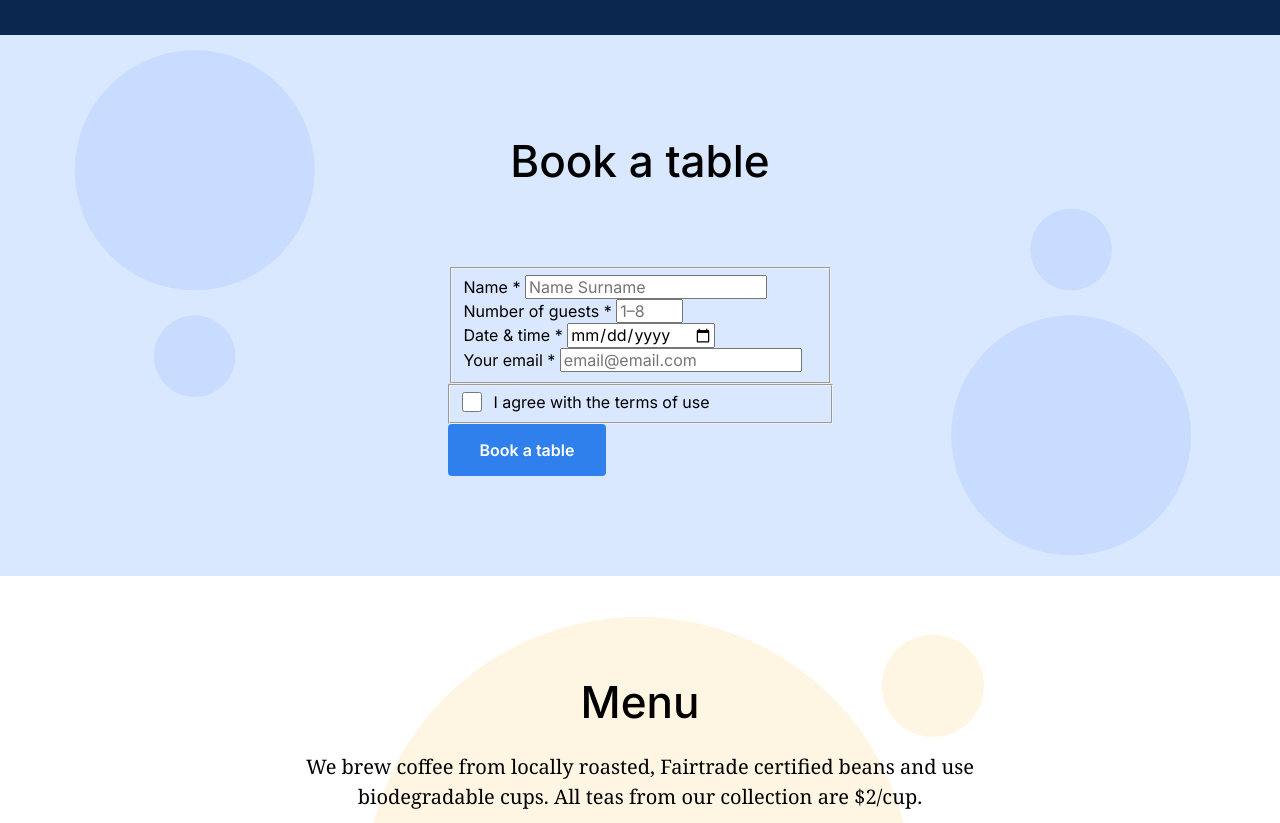
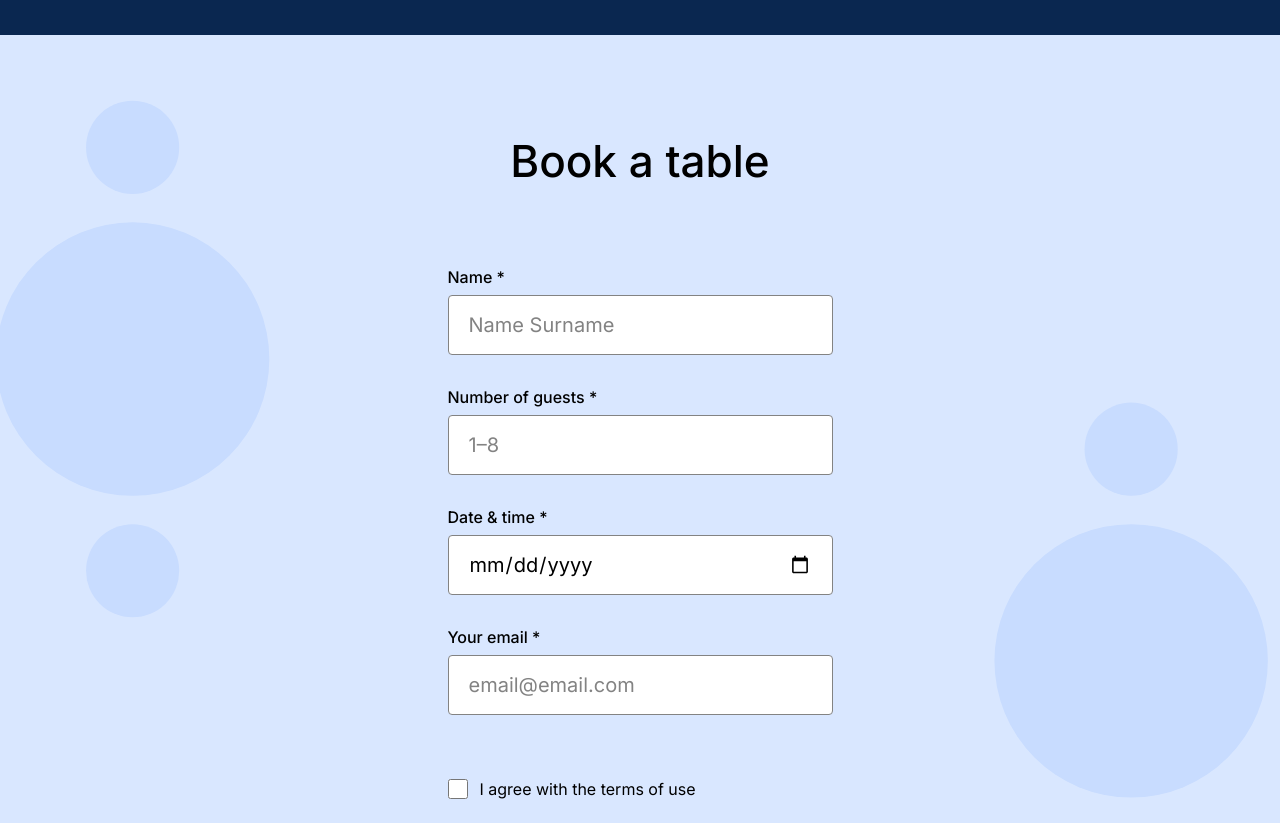
Before and after one commit to DamariMorgado/se_project_coffeeshop, a plain HTML site: page index.html in a window 1280 px wide. Shown: the part 1700-2523 px from the top of the page. Drawn offline with Linux system fonts and the light colour scheme.

Commit message:
Update reservation.css fixed the hover and added missing styles.

```diff
--- a/blocks/reservation.css
+++ b/blocks/reservation.css
@@ -2,21 +2,110 @@
   background-color: #d9e7ff;
   background-image: url("../images/background_reservation.svg");
   background-repeat: no-repeat;
+  background-position: center;
   background-size: cover;
-  background-position: center;
   padding: 100px 80px;
 }
 
 .reservation__title {
+  text-align: center;
+  margin: 0 0 80px 0;
+  font-family: "Inter";
+  font-style: normal;
   font-weight: 500;
   font-size: 44px;
   line-height: 52px;
-  text-align: center;
-  margin-top: 0;
-  margin-bottom: 80px;
+  color: #000000;
 }
 
 .reservation__form {
   max-width: 385px;
   margin: 0 auto;
 }
+
+.reservation__form .form__fieldset {
+  border: none;
+  padding: 0;
+  margin: 0 0 32px 0;
+}
+
+.reservation__form .form__fieldset_type_checkbox {
+  margin-bottom: 32px;
+}
+
+.reservation__form .form__field {
+  margin-bottom: 32px;
+}
+
+.reservation__form .form__label {
+  display: block;
+  margin-bottom: 8px;
+  font-family: "Inter";
+  font-style: normal;
+  font-weight: 500;
+  font-size: 16px;
+  line-height: 20px;
+  color: #000000;
+}
+
+.reservation__form .form__input {
+  width: 100%;
+  height: 60px;
+  padding: 0 20px;
+  font-family: "Inter";
+  font-style: normal;
+  font-weight: normal;
+  font-size: 20px;
+  line-height: 30px;
+  border: 1px solid #838383;
+  border-radius: 4px;
+  box-sizing: border-box;
+}
+
+.reservation__form .form__input::placeholder {
+  color: #838383;
+}
+
+.reservation__form .form__checkbox {
+  display: flex;
+  align-items: flex-start;
+  gap: 12px;
+  font-family: "Inter";
+  font-style: normal;
+  font-weight: 500;
+  font-size: 16px;
+  line-height: 20px;
+  color: #000000;
+}
+
+.reservation__form .form__checkbox-input {
+  width: 20px;
+  height: 20px;
+  margin: 0;
+  flex-shrink: 0;
+}
+
+.reservation__form .form__checkbox-text {
+  flex: 1;
+}
+
+.reservation__form .form__button {
+  width: 100%;
+  height: 60px;
+  background-color: #1878dc;
+  color: #ffffff;
+  font-family: "Inter";
+  font-style: normal;
+  font-weight: 500;
+  font-size: 16px;
+  line-height: 20px;
+  border: none;
+  border-radius: 4px;
+  cursor: pointer;
+  transition: background-color 0.3s ease;
+}
+
+.reservation__form .form__button:hover {
+  background-color: #3f96f3;
+  opacity: 1;
+}
```
